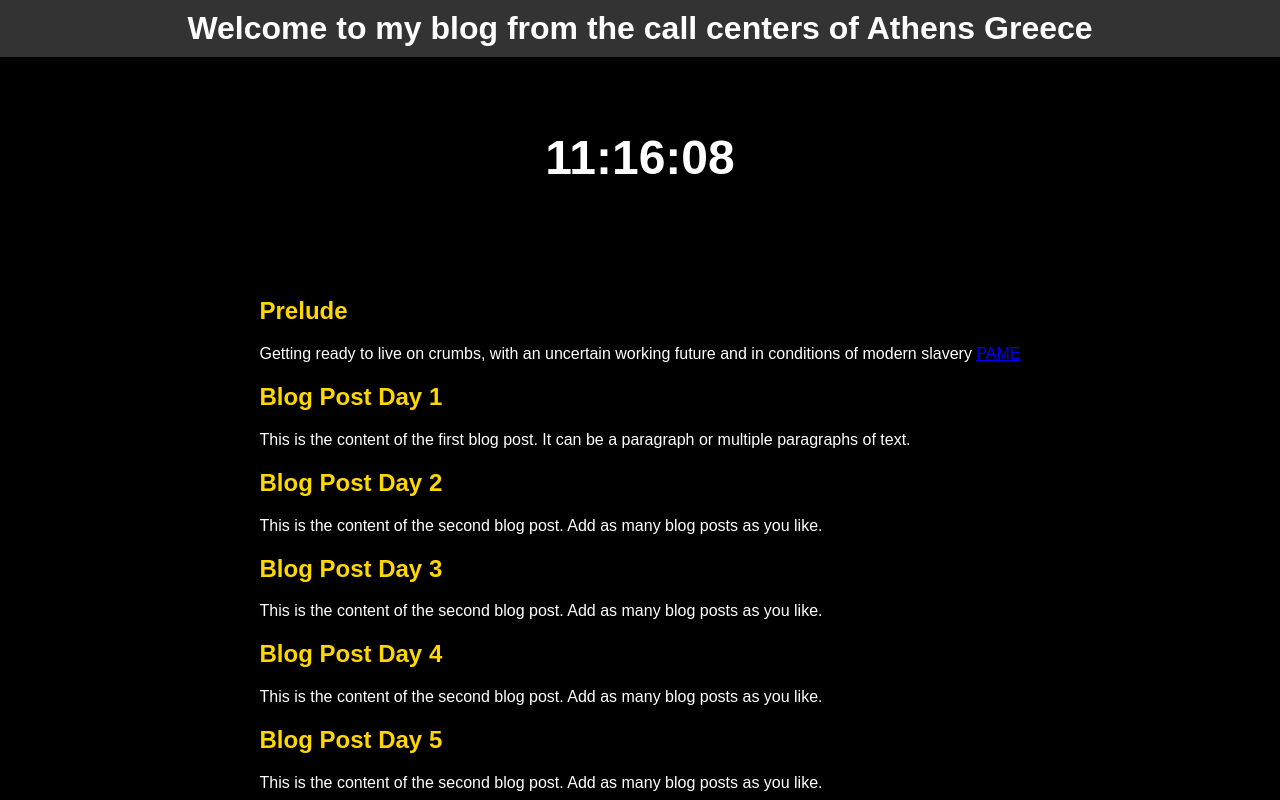
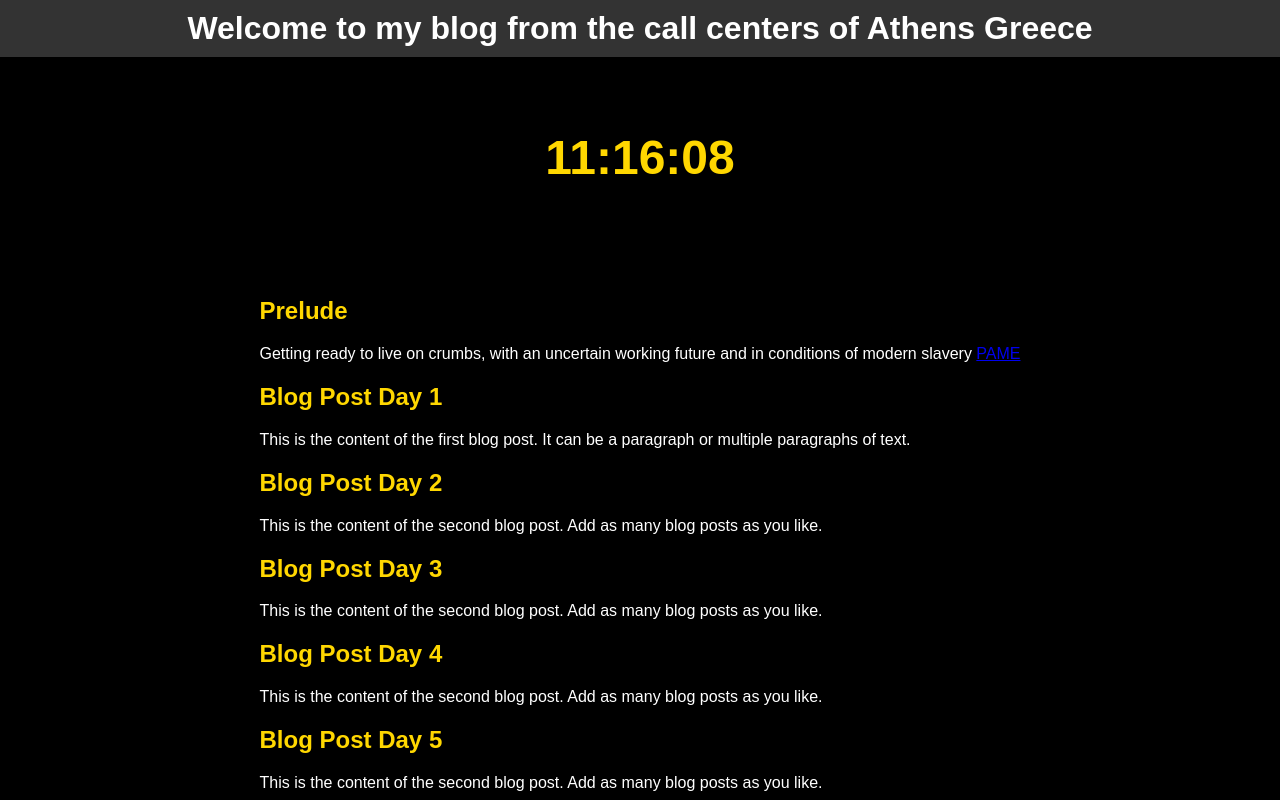
Before and after one commit to HotstuffRadio/xploitation, a plain HTML site: page index.html in a window 1280 px wide. Shown: the top 800 px of the page. Drawn offline with Linux system fonts and the light colour scheme.

Commit message:
Update styles.css

```diff
--- a/styles.css
+++ b/styles.css
@@ -31,6 +31,7 @@ header h1, footer p {
 #clock {
     font-size: 48px;
     font-weight: bold;
+    color: gold; /* Gold color for the clock */
 }
 
 .content {
```
